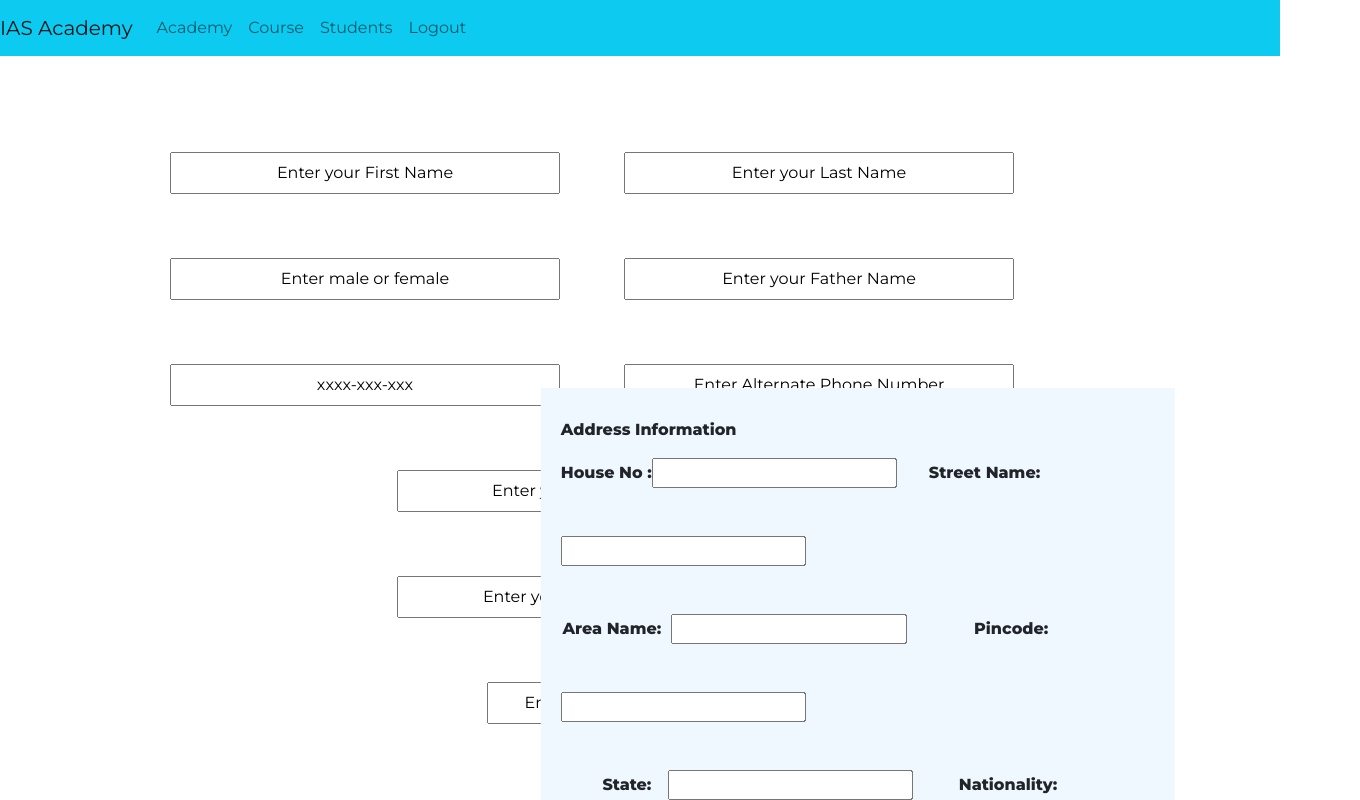
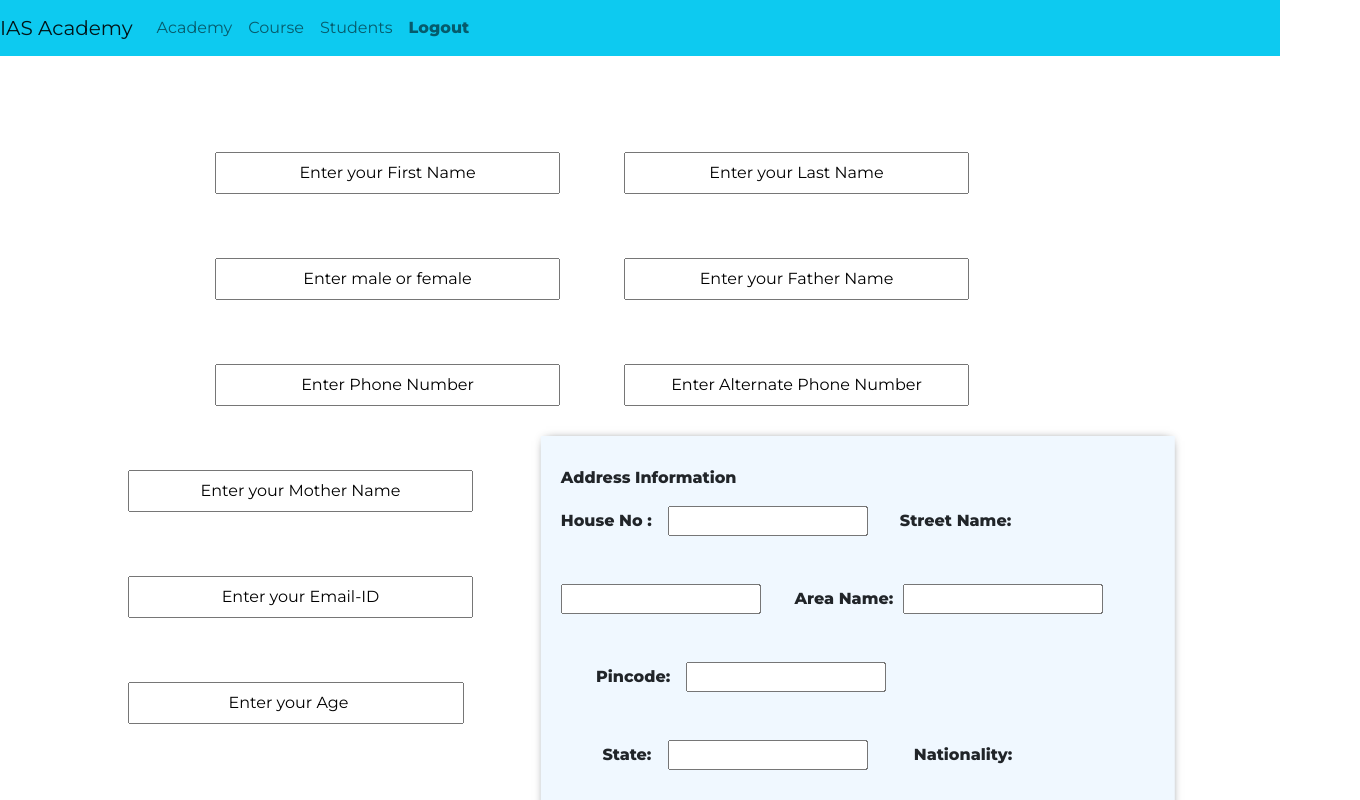
Before and after one commit to iamneo-production/580ea4ef-eebe-47d3-b459-8e337808de91, a React (Create React App) app in the folder reactapp/: page /admin/editStudent/1 in a window 1280 px wide. Shown: the top 800 px of the page, 1360 px wide, since content can reach past the window. Built offline with nearby package versions, Linux system fonts and the light colour scheme; no server answers.

Commit message:
Css updated

```diff
--- a/reactapp/src/components/Admin/AdminStudent/AddStudent.jsx
+++ b/reactapp/src/components/Admin/AdminStudent/AddStudent.jsx
@@ -138,7 +138,7 @@ const AddStudent = () => {
           </label>
         </form>
       </div>
-      <div className="container">
+      <div className="container1">
         <form>
           <label>
             <input type={"text"}
--- a/reactapp/src/components/Admin/AdminStudent/EditStudent.jsx
+++ b/reactapp/src/components/Admin/AdminStudent/EditStudent.jsx
@@ -68,7 +68,7 @@ export default function EditStudent() {
   return (
 
     <>
-      <div>
+
         <Navbar
           Home="IAS Academy"
           Academy="Academy"
@@ -77,140 +77,156 @@ export default function EditStudent() {
           Logout="Logout"
         />
          <div className="details">
-          <form >
-
+        <form>
+          <label>
             <input
               type={"text"}
               name="firstName"
-              id='editFirstName'
+              id='firstName'
               placeholder="Enter your First Name"
               autoComplete="off"
-              size="40"
+              size="35"
               value={firstName}
               required
               onChange={(e) => onInputChange(e)}
             />
-
+          </label>
+          <label>
             <input
               type={"text"}
               name="lastName"
-              id='editLastName'
+              id='lastName'
               placeholder="Enter your Last Name"
-              size="40"
+              size="35"
               value={lastName}
               required
               onChange={(e) => onInputChange(e)}
             />
-
+          </label>
+          <label>
             <input
               type={"text"}
               name="gender"
-              id='editGender'
+              id='gender'
               placeholder="Enter male or female"
-              size="40"
+              size="35"
               value={gender}
               required
               onChange={(e) => onInputChange(e)}
             />
-
+          </label>
+          <label>
             <input
               type={"text"}
               name="fatherName"
-              id='editFatherName'
+              id='fatherName'
               placeholder="Enter your Father Name"
-              size="40"
+              size="35"
               required
               value={fatherName}
               onChange={(e) => onInputChange(e)}
             />
-
+          </label>
+          <label>
             <input
               type="tel"
               name="phnNo1"
-              id='editPhoneNumber1'
-              placeholder="xxxx-xxx-xxx"
-              size="40"
+              id='phoneNumber1'
+              placeholder="Enter Phone Number"
+              size="35"
               pattern="[0-9]{4}-[0-9]{3}-[0-9]{3}"
               required
               value={phnNo1}
               onChange={(e) => onInputChange(e)}
             />
-
+          </label>
+          <label>
             <input
               type="tel"
               name="phnNo2"
-              id='editPhoneNumber2'
+              id='phoneNumber2'
               placeholder="Enter Alternate Phone Number"
-              size="40"
+              size="35"
               value={phnNo2}
               required
               onChange={(e) => onInputChange(e)}
-            /><br />
-
+            />
+          </label>
+        </form>
+      </div>
+      <div className="container1">
+        <form>
+          <label>
             <input type={"text"}
               name="motherName"
-              id='editMotherName'
+              id='motherName'
               placeholder="Enter your Mother Name"
-              size="40"
+              size="35"
               value={motherName}
               required
               onChange={(e) => onInputChange(e)}
-            /><br />
+            />
+          </label>
+
+          <label>
 
             <input
               type="email"
               name="email"
-              id='editEmailstudentId'
-              placeholder="Enter your Email-studentId"
-              autoComplete="off" size="40"
+              id='emailId'
+              placeholder="Enter your Email-ID"
+              autoComplete="off"
+              size="35"
               value={email}
               required
               onChange={(e) => onInputChange(e)}
-            /><br />
-
+            />
+          </label>
+          <label>
             <input
               type="number"
               name="age"
-              id='editAge'
+              id='age'
               placeholder="Enter your Age"
-              size="60"
+              size="100"
+              width="25%"
               value={age}
               required
               onChange={(e) => onInputChange(e)}
             />
-
+          </label>
         </form>
         </div>
 
         <div className="Address">
         <form>
-
-            <b>Address Information</b><br />
-            <label>
+          <b>Address Information</b>
+          <br/>
+          <label className='houseNo'>
             <b>House No :</b>
           </label>
           <input
             type={"text"}
             name="houseNo"
-              id='editHouseNo'
-              size="25"
+            id='houseNo'
+            size="20"
             value={houseNo}
             required
             onChange={(e) => onInputChange(e)}
           />
 
-            <label>
+          <label className='streetName'>
             <b>Street Name:</b>
           </label>
           <input
             type={"text"}
             name="streetName"
-              id='editStreetName'
-              size="25"
+            id='streetName'
+            size="20"
             value={streetName}
             required
             onChange={(e) => onInputChange(e)}
-            /><br />
+          />
 
           <label className='areaName'>
             <b>Area Name:</b>
@@ -218,8 +234,8 @@ export default function EditStudent() {
           <input
             type={"text"}
             name="areaName"
-              id='editAreaName'
-              size="24"
+            id='areaName'
+            size="20"
             value={areaName}
             required
             onChange={(e) => onInputChange(e)}
@@ -231,22 +247,21 @@ export default function EditStudent() {
           <input
             type={"text"}
             name="PinCode"
-              id='editPinCode'
-              size="25"
+            id='pinCode'
+            size="20"
             value={pinCode}
-
             required
             onChange={(e) => onInputChange(e)}
-            /><br />
-
+          />
+          <br/>
           <label className='state'>
             <b>State:</b>
           </label>
           <input
             type={"text"}
             name="state"
-              id='editState'
-              size="25"
+            id='state'
+            size="20"
             value={state}
             required
             onChange={(e) => onInputChange(e)}
@@ -258,15 +273,15 @@ export default function EditStudent() {
           <input
             type={"text"}
             name="nationality"
-              id='editNationality'
-              size="25"
+            id='nationality'
+            size="20"
             value={nationality}
             required
             onChange={(e) => onInputChange(e)}
           />
         </form>
       </div >
-      </div >
+
       <div className="updatestudentbtn">
         <button className="btn btn-light btn-lg" id="updateStudent" onClick={(e) => onSubmit(e)}>Update Student</button>
       </div>
--- a/reactapp/src/components/Admin/AdminStudent/NavStyles.css
+++ b/reactapp/src/components/Admin/AdminStudent/NavStyles.css
@@ -1,30 +1,37 @@
-#navbar1{
+#navbar1 {
 
-  display:flex;
+  display: flex;
   justify-content: space-between;
   margin-bottom: 4rem;
   width: 100%;
 
 }
-.navbar-brand{
-  margin-left: 1rem;
-  margin-right:2rem ;
-  color:black;
-  text-decoration:none;
+
+.navbar-brand {
+  margin-left: 2rem;
+  margin-right: 2rem;
+  text-decoration: none;
   font-size: larger;
 
 }
-.navbar-brand:hover{
+
+.navbar-brand:hover {
   margin-left: 0.5rem;
-  color:white
+  color: white
 }
-#navbarNav{
-  display:flex;
+
+#navbarNav {
+  display: flex;
   justify-content: space-between;
   font-size: larger;
-  color:white;
+  color: white;
   margin-left: 1rem;
+  gap: 1rem;
+  margin-right: 1rem;
 }
-.nav-link{
-  color:black;
+
+.collapse>ul>li>link {
+  display: flex;
+  justify-content: space-between;
+  gap: 2rem;
 }
--- a/reactapp/src/components/Admin/AdminStudent/Navbar.jsx
+++ b/reactapp/src/components/Admin/AdminStudent/Navbar.jsx
@@ -1,17 +1,8 @@
 import React from 'react'
 import { Link } from 'react-router-dom'
 
+export default function Navbar(props) {
 
-
-
-
-export default function Navbar(props) {
-  // const navstyle={
-  //   display:'flex',
-  //   justifyContent: 'space-between',
-  //   marginBottom: '4rem',
-  //   width: '100%'
-  // }
 
 
   return (
@@ -19,7 +10,7 @@ export default function Navbar(props) {
       <nav className="navbar navbar-expand-lg  bg-info id=navbar1 ">
         <Link
           className="navbar-brand"
-          to="/home">
+          to="/AdminInstitute">
           {props.Home}
         </Link >
         <button
@@ -40,7 +31,7 @@ export default function Navbar(props) {
             <li className="nav-item active">
               <Link
                 className="nav-link"
-                to="/academy"
+                to="/AdminInstitute"
               >
                 {props.Academy}
               </Link >
@@ -49,7 +40,7 @@ export default function Navbar(props) {
               <Link
                 className="nav-link"
 
-                to="/course"
+                to="/Admincourse"
               >
                 {props.Courses}
               </Link >
@@ -65,9 +56,9 @@ export default function Navbar(props) {
             <li className="nav-item">
               <Link
                 className="nav-link"
-                to="/logout"
+                to="/Login"
               >
-                {props.Logout}
+                <b>{props.Logout}</b>
               </Link >
             </li>
           </ul>
--- a/reactapp/src/components/Admin/AdminStudent/Studentdetails.css
+++ b/reactapp/src/components/Admin/AdminStudent/Studentdetails.css
@@ -1,10 +1,28 @@
+/* .search-bar {
+    display: flex;
+    flex: wrap;
+    flex-direction: row;
+    justify-content: center;
+    gap: 1rem;
+} */
+
+
+
+
+/* #searchButton {
+    display: flex;
+    justify-content: center;
+    float: center;
+    translate: 1rem 3rem;
+}
+
 #search {
-    margin-right: 1.5rem;
-    margin-left: 33rem;
-    margin-bottom: 5rem;
-    padding: -20px;
-    font-size: medium;
-}
+    margin-top: 3rem;
+    margin-bottom: 3rem;
+    font-size: large;
+
+} */
+
 
 .addbtn {
     display: flex;
@@ -19,7 +37,7 @@
     border-radius: 10px;
     background-color: green;
     color: white;
-    padding:-40px;
+    padding: -40px;
 }
 
 #addStudent:hover {
@@ -27,11 +45,12 @@
     color: black;
 }
 
-.addbtn2{
+.addbtn2 {
     display: flex;
     float: right;
-    margin:0%
+    margin: 0%
 }
+
 #addstudentbtn {
 
     margin: 0%;
@@ -44,7 +63,7 @@
 #addstudentbtn:hover {
     background-color: green;
     border-radius: 10px;
-    color:black
+    color: black
 }
 
 #adminEditStudent {
@@ -54,12 +73,13 @@
     background-color: rgba(255, 255, 255, 0.693);
     padding: 3px;
 }
+
 #adminEditStudent:hover {
     outline: none;
     border: none;
 }
 
-#adminDeleteStudent{
+#adminDeleteStudent {
 
     border: none;
     outline: none;
@@ -86,52 +106,56 @@
 
 .details {
     display: flex;
-    flex: wrap ;
+    flex: wrap;
     justify-content: space-between;
     margin-top: 7rem;
     margin-left: 25rem;
-    padding:2rem;
-    width:100%;
+    padding: 2rem;
+    width: 100%;
     translate: 2rem -5rem;
 }
 
 .details input {
-    font-size:medium;
+    font-size: medium;
     text-align: center;
     padding: 7px;
-    margin:2rem
+    margin: 2rem
         /* margin-left:2rem;
    margin-top:2rem ;
    margin-bottom:2rem ;
    margin-right:1.5rem ; */
 }
-.container {
+
+.container1 {
     display: flex;
 
     flex-direction: column;
     justify-content: space-between;
     margin-top: 1rem;
     margin-left: 3rem;
-    padding:1rem;
-    width:100%;
+    padding: 1rem;
+    width: 100%;
     translate: 2rem -9rem;
 }
-.container > form {
+
+.container1>form {
     display: flex;
     flex-direction: column;
 }
-.container input{
+
+.container1 input {
     display: flex;
     flex-direction: column;
-    font-size:medium;
+    font-size: medium;
     text-align: center;
     padding: 7px;
-    margin:2rem
+    margin: 2rem
 }
 
-.details >form>input[type=text]:focus {
+.details>form>input[type=text]:focus {
     border: 3px solid #555;
 }
+
 /* #phoneNumber1{
     outline:0;
 }
@@ -143,13 +167,13 @@
 } */
 
 .Address {
-    display:flex;
-    flex:wrap;
+    display: flex;
+    flex: wrap;
     flex-direction: row;
     /* margin-top: 1rem;
     margin-left: 5rem;
     margin-bottom: 1.8rem; */
-    margin:2rem;
+    margin: 2rem;
     font-size: medium;
     padding-left: 20px;
     padding-top: 30px;
@@ -157,7 +181,10 @@
     background-color: aliceblue;
     translate: 31.8rem -32rem;
     width: 49.5%;
-    text-align: left
+    text-align: left;
+    overflow:hidden;
+    box-shadow:  0px 0px 10px -5px;
+
 }
 
 .Address input {
@@ -167,40 +194,50 @@
     margin-bottom: 2rem;
     margin-top: 1rem;
 }
+
 /* #firstName{
     margin-left: 20rem;
 } */
-#age{
-    width:21rem;
+#age {
+    width: 21rem;
 
 }
-.houseNo{
+
+.houseNo {
     margin-right: 1rem;
 }
-.streetName{
+
+.streetName {
     margin-right: 1rem;
 
 }
-.areaName{
-    margin-left:0.1rem;
-    margin-right:0.6rem;
+
+.areaName {
+    margin-left: 0.1rem;
+    margin-right: 0.6rem;
 }
-.pincode{
-    margin-left:2.2rem;
+
+.pincode {
+    margin-left: 2.2rem;
     margin-right: 1rem;
 }
-.state{
+
+.state {
     margin-left: 2.6rem;
     margin-right: 1rem;
 }
-.nationality{
-    margin-left:.9rem;
+
+.nationality {
+    margin-left: .9rem;
     margin-right: 1rem;
 }
-.table{
+
+.table {
     width: 100%;
+    margin-top:5rem;
+    border:-5px solid;
+    box-shadow:  0px 0px 10px -5px;
+
+    margin-right: 5rem;
+
 }
-.tr:col{
-    margin: 1rem;
-    padding: 30px;
-}
```
Also changed, not shown: reactapp/src/components/Admin/AdminStudent/Student.jsx (+4 -4 lines). Lines whose indentation alone changed are shown as unchanged.
